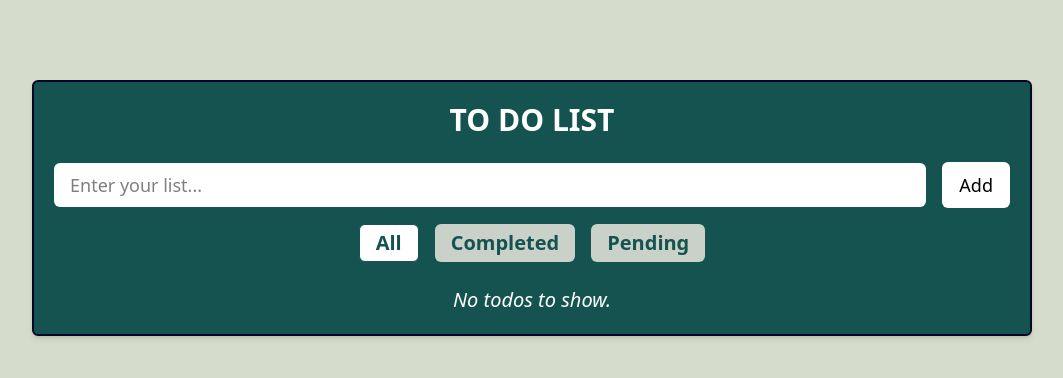
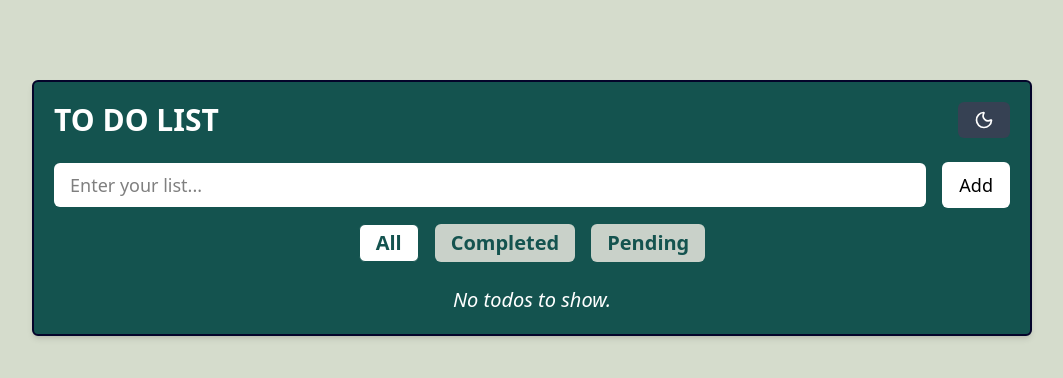
Before and after one commit to exeRik/React-TODO, a React (Vite) app: page / in a window 1280 px wide. Shown: the top 378 px of the page, without its empty margins (108-1171 px from the left). Built offline with nearby package versions, Linux system fonts and the light colour scheme.

Commit message:
add the dark-light mode toggle button

```diff
--- a/src/Todo.jsx
+++ b/src/Todo.jsx
@@ -1,7 +1,18 @@
 import React, { useState, useRef, useEffect } from "react";
-import { Trash2, Edit2, Save } from "lucide-react";
+import { Trash2, Edit2, Save, Moon, Sun } from "lucide-react";
 
 function Todo() {
+  // === Dark mode state ===
+  const savedDarkMode = JSON.parse(localStorage.getItem("darkMode")) || false;
+  const [darkMode, setDarkMode] = useState(savedDarkMode);
+
+  useEffect(() => {
+    localStorage.setItem("darkMode", JSON.stringify(darkMode));
+  }, [darkMode]);
+
+  const toggleDarkMode = () => setDarkMode((prev) => !prev);
+
+  // === Todo states ===
   const savedLists = JSON.parse(localStorage.getItem("tasks")) || [];
   const [lists, setLists] = useState(savedLists);
   const [items, setItems] = useState("");
@@ -108,9 +119,35 @@ function Todo() {
   }, [editIndex]);
 
   return (
-    <div className="min-h-screen bg-[#d5dccc] flex justify-center items-start pt-20 px-4 text-base sm:text-lg md:text-xl">
-      <div className="bg-[#14534f] w-full max-w-[1000px] p-5 rounded-md border-2 border-[#04042a] shadow-md text-center">
-        <h2 className="text-white text-2xl sm:text-3xl font-bold mb-6">TO DO LIST</h2>
+    <div
+      className={`min-h-screen flex justify-center items-start pt-20 px-4 text-base sm:text-lg md:text-xl ${
+        darkMode ? "bg-gray-900 text-white" : "bg-[#d5dccc] text-black"
+      }`}
+    >
+      <div
+        className={`w-full max-w-[1000px] p-5 rounded-md border-2 shadow-md text-center
+          ${
+            darkMode
+              ? "bg-gray-800 border-gray-700"
+              : "bg-[#14534f] border-[#04042a] text-white"
+          }`}
+      >
+        <div className="flex justify-between items-center mb-6">
+          <h2 className="text-2xl sm:text-3xl font-bold">TO DO LIST</h2>
+            <button
+               onClick={toggleDarkMode}
+               className={`px-4 py-2 rounded-md font-semibold transition-colors duration-200
+                 ${
+                   darkMode
+                     ? "bg-yellow-400 text-gray-900 hover:bg-yellow-300"
+                     : "bg-gray-700 text-white hover:bg-gray-600"
+                 }
+               `}
+               aria-label={darkMode ? "Switch to Light Mode" : "Switch to Dark Mode"}
+            >
+               {darkMode ? <Sun size={20} /> : <Moon size={20} />}
+            </button>
+        </div>
 
         {/* Input + Add */}
         <div className="flex flex-col sm:flex-row sm:items-center sm:justify-center gap-4 mb-4">
@@ -121,11 +158,20 @@ function Todo() {
             value={items}
             onChange={handleInputChange}
             onKeyDown={handleKeyDownAdd}
-            className="text-base sm:text-lg bg-white text-black px-4 py-2 rounded-md flex-1 min-w-[200px]"
+            className={`text-base sm:text-lg px-4 py-2 rounded-md flex-1 min-w-[200px] ${
+              darkMode
+                ? "bg-gray-700 text-white placeholder-gray-400"
+                : "bg-white text-black"
+            }`}
           />
           <button
             onClick={addItem}
-            className="text-base sm:text-lg bg-white text-black px-4 py-2 rounded-md border border-transparent hover:border-white hover:bg-[#14534f] hover:text-white transition-colors duration-200"
+            className={`text-base sm:text-lg px-4 py-2 rounded-md border border-transparent transition-colors duration-200
+              ${
+                darkMode
+                  ? "bg-yellow-400 text-gray-900 hover:bg-yellow-300 hover:border-yellow-300"
+                  : "bg-white text-black hover:border-white hover:bg-[#14534f] hover:text-white"
+              }`}
           >
             Add
           </button>
@@ -140,7 +186,11 @@ function Todo() {
               className={`px-4 py-1 rounded-md font-semibold transition-colors duration-200
                 ${
                   filter === f
-                    ? "bg-white text-[#14534f] border border-[#14534f]"
+                    ? darkMode
+                      ? "bg-yellow-400 text-gray-900 border border-yellow-400"
+                      : "bg-white text-[#14534f] border border-[#14534f]"
+                    : darkMode
+                    ? "bg-gray-700 text-gray-400 hover:bg-yellow-400 hover:text-gray-900"
                     : "bg-[#c9d1c9] text-[#14534f] hover:bg-white hover:text-[#14534f]"
                 }
               `}
@@ -153,7 +203,9 @@ function Todo() {
         {/* Todo list */}
         <ul className="space-y-4">
           {filteredLists.length === 0 && (
-            <li className="text-white italic">No todos to show.</li>
+            <li className={`${darkMode ? "text-gray-400 italic" : "text-white italic"}`}>
+              No todos to show.
+            </li>
           )}
 
           {filteredLists.map((list, index) => {
@@ -162,7 +214,14 @@ function Todo() {
 
             return (
               <li key={originalIndex}>
-                <div className="bg-[#ebe6e6] text-black rounded-md p-3 flex flex-col sm:flex-row sm:items-center sm:justify-between gap-4">
+                <div
+                  className={`rounded-md p-3 flex flex-col sm:flex-row sm:items-center sm:justify-between gap-4
+                    ${
+                      darkMode
+                        ? "bg-gray-700 text-white"
+                        : "bg-[#ebe6e6] text-black"
+                    }`}
+                >
                   <div className="flex items-center gap-4 sm:max-w-[500px] w-full">
                     <input
                       type="checkbox"
@@ -179,7 +238,9 @@ function Todo() {
                         onChange={(e) => setEditText(e.target.value)}
                         onKeyDown={handleEditKeyDown}
                         onBlur={saveEdit}
-                        className="text-base sm:text-lg md:text-xl px-2 py-1 rounded-md flex-grow"
+                        className={`text-base sm:text-lg md:text-xl px-2 py-1 rounded-md flex-grow min-w-0 ${
+                          darkMode ? "bg-gray-800 text-white" : ""
+                        }`}
                         style={{ minWidth: 0 }}
                       />
                     ) : (
@@ -199,14 +260,22 @@ function Todo() {
                         <button
                           onClick={saveEdit}
                           aria-label="Save"
-                          className="bg-[rgba(213,220,204,0.384)] text-black rounded-md border-2 border-black px-3 py-1 hover:bg-[#14534f] hover:text-white flex items-center justify-center"
+                          className={`rounded-md border-2 px-3 py-1 flex items-center justify-center transition-colors duration-200 ${
+                            darkMode
+                              ? "bg-yellow-400 text-gray-900 border-yellow-400 hover:bg-yellow-300"
+                              : "bg-[rgba(213,220,204,0.384)] text-black border-black hover:bg-[#14534f] hover:text-white"
+                          }`}
                         >
                           <Save size={20} />
                         </button>
                         <button
                           onClick={cancelEditing}
                           aria-label="Cancel"
-                          className="bg-[rgba(213,220,204,0.384)] text-black rounded-md border-2 border-black px-3 py-1 hover:bg-[#14534f] hover:text-white"
+                          className={`rounded-md border-2 px-3 py-1 transition-colors duration-200 ${
+                            darkMode
+                              ? "bg-yellow-400 text-gray-900 border-yellow-400 hover:bg-yellow-300"
+                              : "bg-[rgba(213,220,204,0.384)] text-black border-black hover:bg-[#14534f] hover:text-white"
+                          }`}
                         >
                           Cancel
                         </button>
@@ -216,26 +285,42 @@ function Todo() {
                         <button
                           onClick={() => handleDelete(originalIndex)}
                           aria-label="Delete"
-                          className="bg-[rgba(213,220,204,0.384)] text-black rounded-md border-2 border-black px-3 py-1 hover:bg-[#14534f] hover:text-white flex items-center justify-center"
+                          className={`rounded-md border-2 px-3 py-1 flex items-center justify-center transition-colors duration-200 ${
+                            darkMode
+                              ? "bg-yellow-400 text-gray-900 border-yellow-400 hover:bg-yellow-300"
+                              : "bg-[rgba(213,220,204,0.384)] text-black border-black hover:bg-[#14534f] hover:text-white"
+                          }`}
                         >
                           <Trash2 size={20} />
                         </button>
                         <button
                           onClick={() => handleUp(originalIndex)}
-                          className="bg-[rgba(213,220,204,0.384)] text-black rounded-md border-2 border-black w-[40px] py-1 hover:bg-[#14534f] hover:text-white"
+                          className={`rounded-md border-2 w-[40px] py-1 transition-colors duration-200 ${
+                            darkMode
+                              ? "bg-yellow-400 text-gray-900 border-yellow-400 hover:bg-yellow-300"
+                              : "bg-[rgba(213,220,204,0.384)] text-black border-black hover:bg-[#14534f] hover:text-white"
+                          }`}
                         >
                           ↑
                         </button>
                         <button
                           onClick={() => handleDown(originalIndex)}
-                          className="bg-[rgba(213,220,204,0.384)] text-black rounded-md border-2 border-black w-[40px] py-1 hover:bg-[#14534f] hover:text-white"
+                          className={`rounded-md border-2 w-[40px] py-1 transition-colors duration-200 ${
+                            darkMode
+                              ? "bg-yellow-400 text-gray-900 border-yellow-400 hover:bg-yellow-300"
+                              : "bg-[rgba(213,220,204,0.384)] text-black border-black hover:bg-[#14534f] hover:text-white"
+                          }`}
                         >
                           ↓
                         </button>
                         <button
                           onClick={() => startEditing(originalIndex)}
                           aria-label="Edit"
-                          className="bg-[rgba(213,220,204,0.384)] text-black rounded-md border-2 border-black px-3 py-1 hover:bg-[#14534f] hover:text-white flex items-center justify-center"
+                          className={`rounded-md border-2 px-3 py-1 flex items-center justify-center transition-colors duration-200 ${
+                            darkMode
+                              ? "bg-yellow-400 text-gray-900 border-yellow-400 hover:bg-yellow-300"
+                              : "bg-[rgba(213,220,204,0.384)] text-black border-black hover:bg-[#14534f] hover:text-white"
+                          }`}
                         >
                           <Edit2 size={20} />
                         </button>
```
